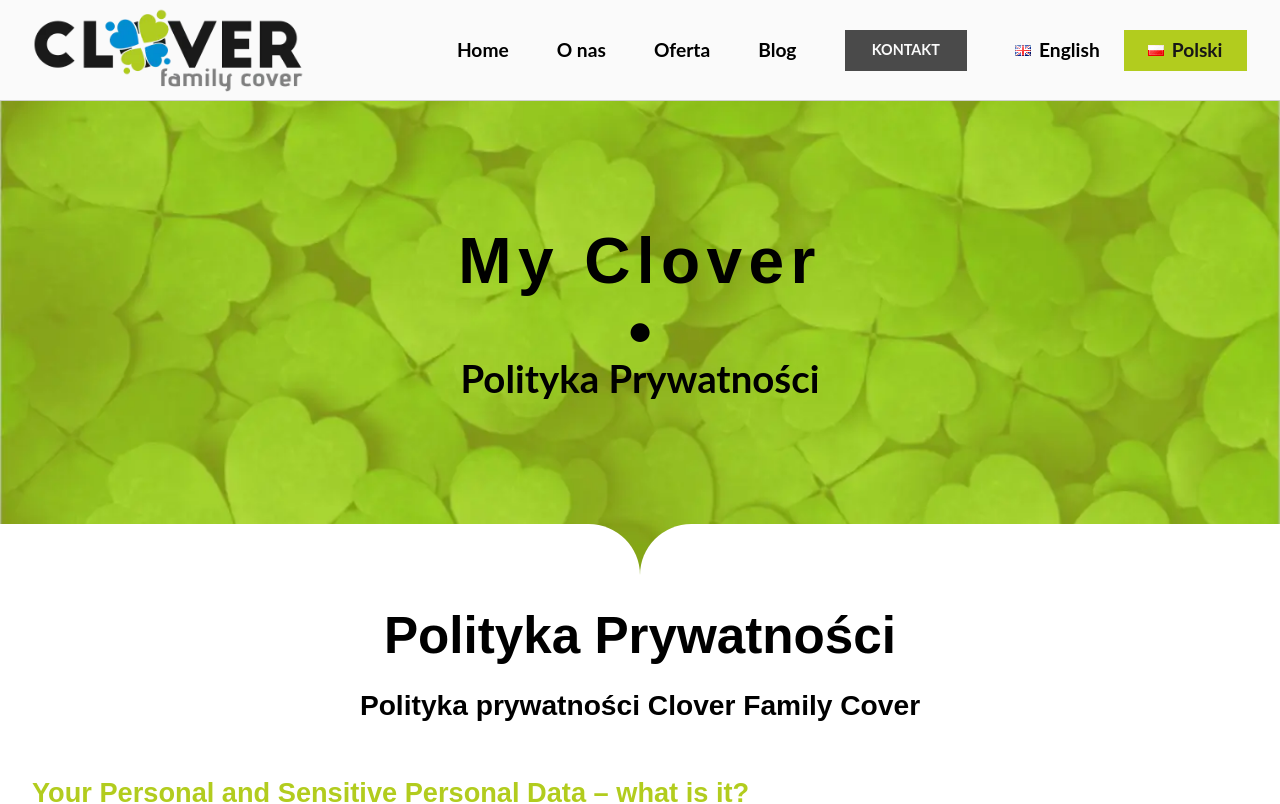
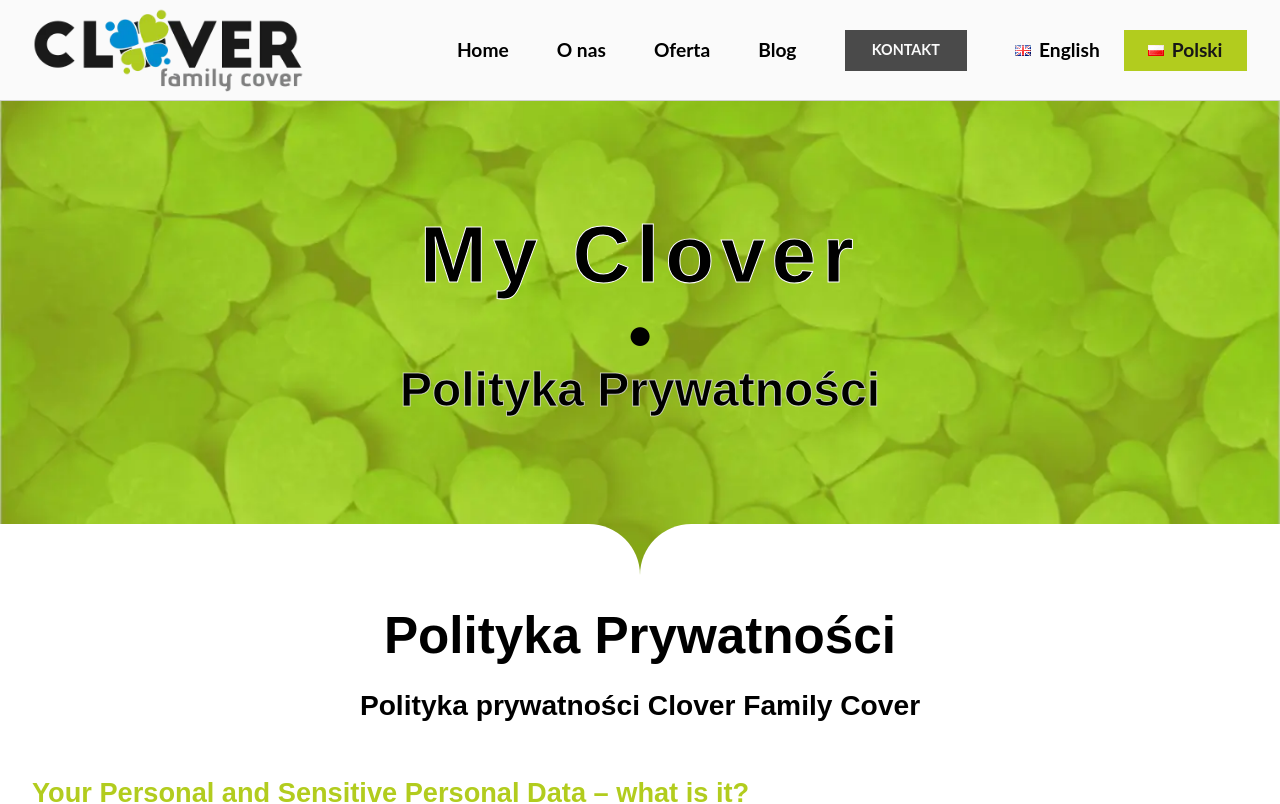
Before and after one commit to TZ-fn/MyClover, a React (Vite) app: page /privacy-policy in a window 1280 px wide. Shown: the top 804 px of the page. Built offline with nearby package versions, Linux system fonts and the light colour scheme; a web font is replaced by a local one.

Commit message:
fix: improve headers' styling to make them more legible

```diff
--- a/src/components/ImageHeader/ImageHeader.module.scss
+++ b/src/components/ImageHeader/ImageHeader.module.scss
@@ -11,10 +11,12 @@
 }
 
 .pageHeader {
-  font-size: clamp(2rem, 5vw, 6rem);
+  font-size: clamp(5rem, 5vw, 7rem);
+  font-family: "AlegreyaSans", sans-serif;
   letter-spacing: 0.4rem;
-  font-family: "AlegreyaSans", sans-serif;
   margin-top: -5vw;
+  -webkit-text-stroke-width: 1px;
+  -webkit-text-stroke-color: hsla(0, 0%, 100%, 1);
 }
 
 .dotDivider {
@@ -23,5 +25,8 @@
 }
 
 .pageName {
-  font-size: clamp(1.1rem, 3vw, 3rem);
+  font-size: clamp(3rem, 2.5vw, 4.5rem);
+  font-family: "AlegreyaSans", sans-serif;
+  -webkit-text-stroke-width: 1px;
+  -webkit-text-stroke-color: hsla(0, 0%, 100%, 0.66);
 }
```
